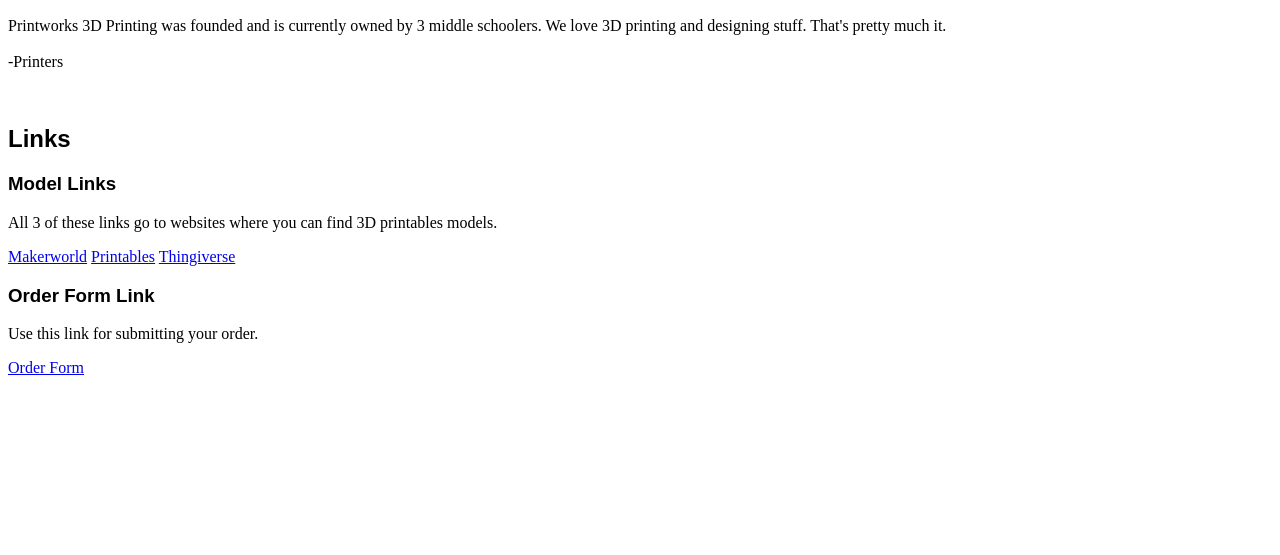
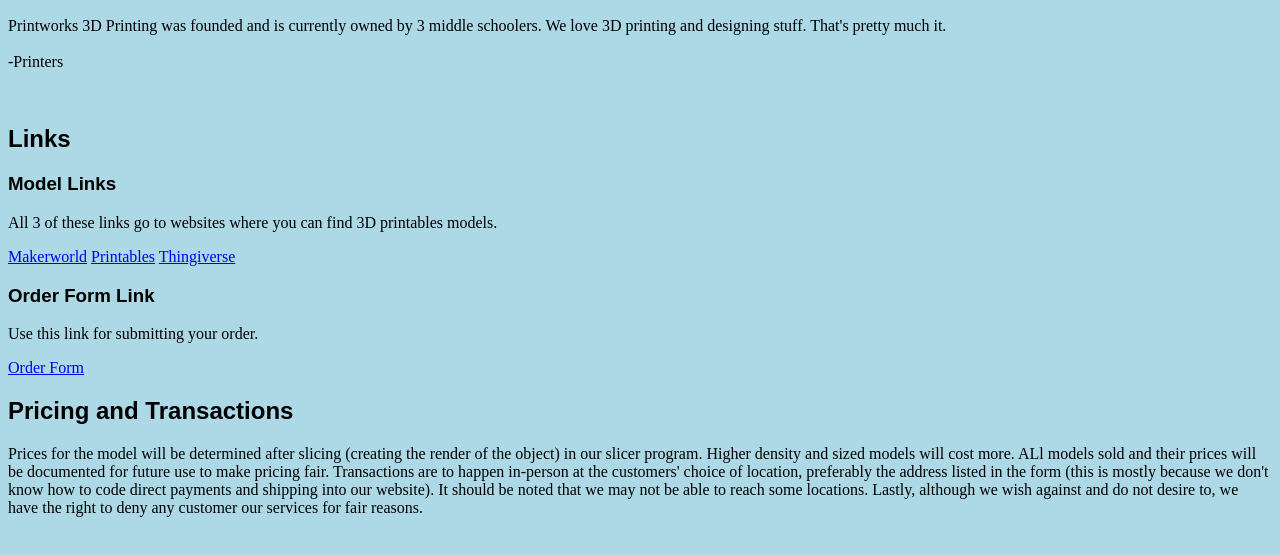
Before and after one commit to orbitaldesign3d/printworks3d, a plain HTML site: page index.html in a window 1280 px wide. Shown: the part 97-652 px from the top of the page. Drawn offline with Linux system fonts and the light colour scheme.

Commit message:
Update index.html

```diff
--- a/index.html
+++ b/index.html
@@ -1,4 +1,4 @@
-<body style="background-color: white">
+<body style="background-color: lightblue">
 <h1 style="text-align: center; font-family: Arial, sans-serif;">Printworks 3D Printing</h1>
 
 <h2 style="font-family: Arial, sans-serif;">About</h2>
@@ -15,4 +15,13 @@ We love 3D printing and designing stuff. That's pretty much it.<br><br>-Printers
 <h3 style="font-family: Arial, sans-serif;">Order Form Link</h3>
 <p>Use this link for submitting your order.</p>
 <a href="https://forms.gle/MfV54VhJi4gg779QA">Order Form</a>
+
+<h2 style="font-family: Arial, sans-serif;">Pricing and Transactions</h2>
+<p>Prices for the model will be determined after slicing (creating the render of the object) in our slicer program.
+Higher density and sized models will cost more. ALl models sold and their prices will be documented for future use to make pricing fair.
+Transactions are to happen in-person at the customers' choice of location, preferably the address listed in the form
+(this is mostly because we don't know how to code direct payments and shipping into our website). It should be noted that we may not be
+able to reach some locations. Lastly, although we wish against and do not desire to, we have the right to deny any customer our services
+for fair reasons.</p>
+
 </body>
```
